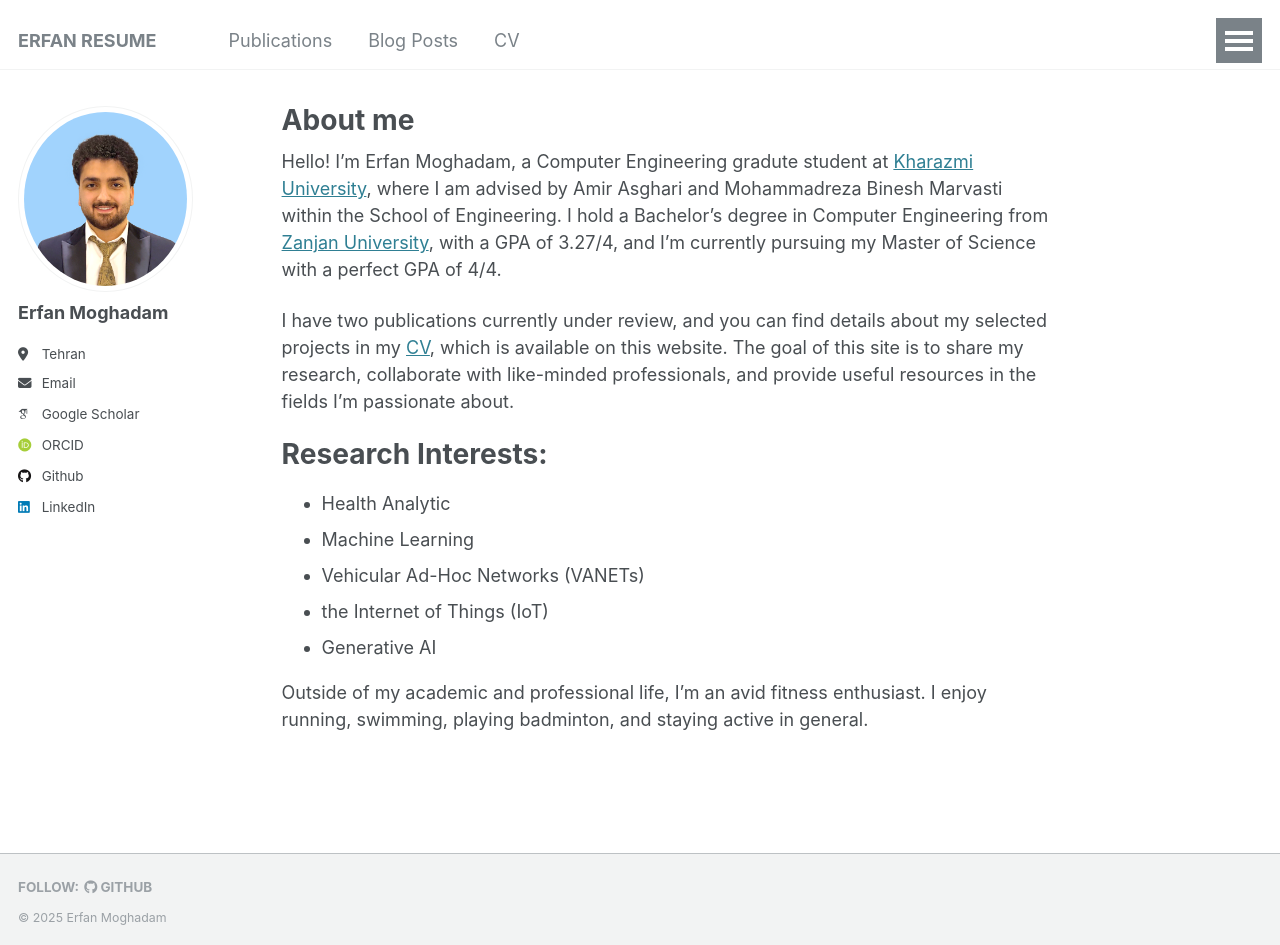
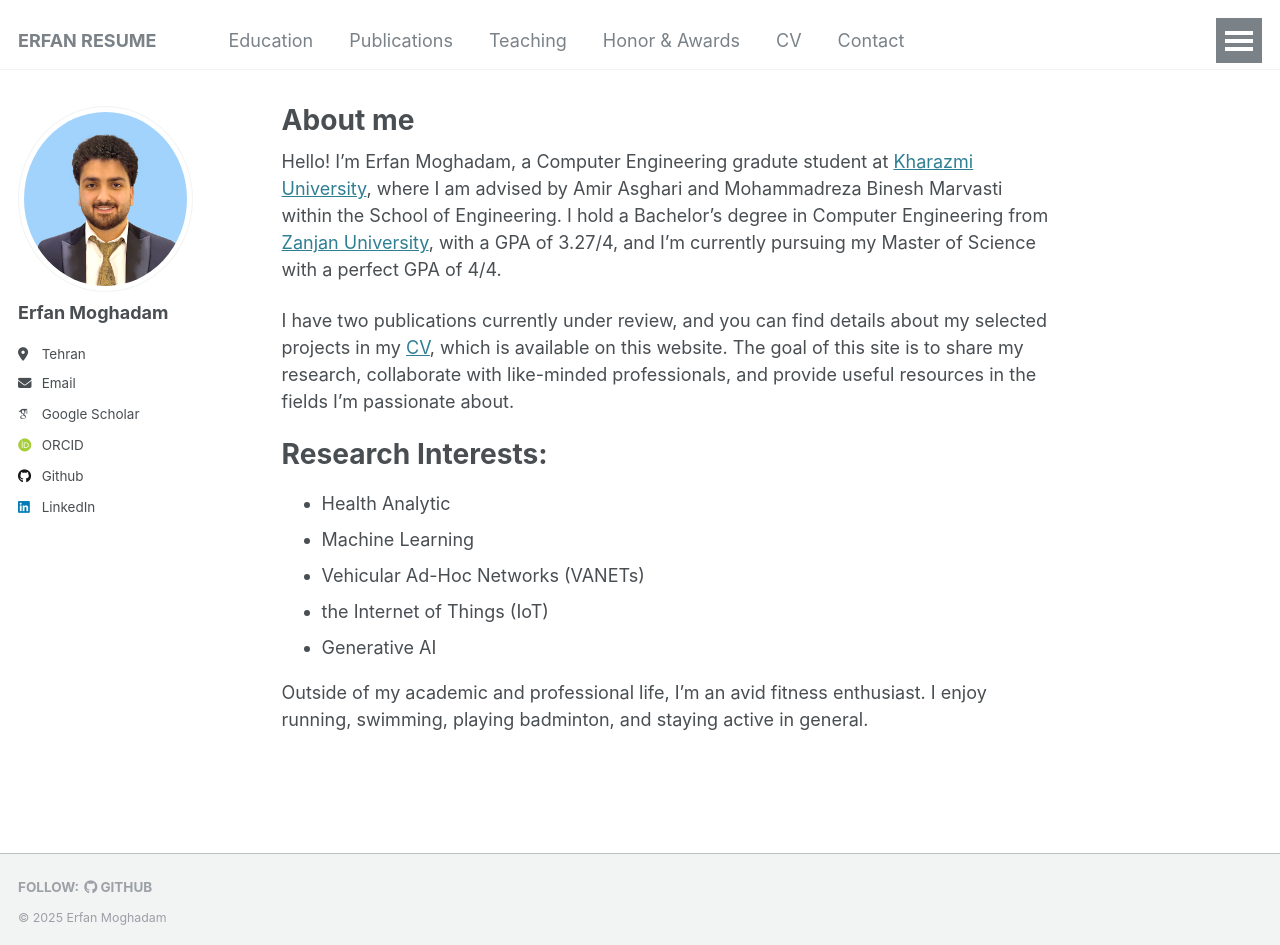
Before and after one commit to erfanresume/erfanresume.github.io, a Jekyll site: the page built from _pages/about.md, in a window 1280 px wide and 945 px high. Built offline with Jekyll 4.4.1, drawn with Linux system fonts in a browser that asks for light colours; some web fonts are replaced.

Commit message:
Update navigation.yml

```diff
--- a/_data/navigation.yml
+++ b/_data/navigation.yml
@@ -5,24 +5,21 @@
 # prevent it from being included in the site.
 
 main:
+
+  - title: "Education"
+    url: /teaching/
+
   - title: "Publications"
     url: /publications/
 
-  #- title: "Talks"
-  #  url: /talks/
+  - title: "Teaching"
+    url: /portfolio/
 
-  #- title: "Teaching"
-  # url: /teaching/
-
- # - title: "Portfolio"
- #   url: /portfolio/
-
-  - title: "Blog Posts"
+  - title: "Honor & Awards"
     url: /year-archive/
 
   - title: "CV"
-    #url: /cv/
     url: /files/Resume_Erfan_Moghadam.pdf
 
-  #- title: "Guide"
-  #  url: /markdown/
+  - title: "Contact"
+    url: /markdown/
```
